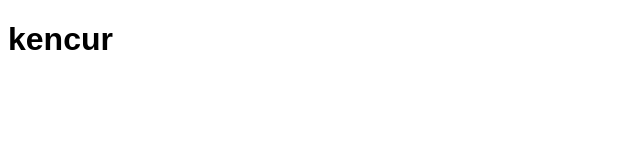
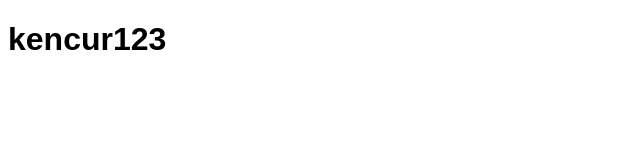
Before and after one commit to hrrs-sourcecode/test-repo, a plain HTML site: page index.html in a window 1280 px wide. Shown: the whole page, without its empty margins (0-640 px from the left). Drawn offline with Linux system fonts and the light colour scheme.

Commit message:
Modify file index.html

```diff
--- a/index.html
+++ b/index.html
@@ -15,7 +15,7 @@
 </head>
 <body>
     <h1>
-        kencur
+        kencur123
     </h1>
 </body>
 </html>
```
